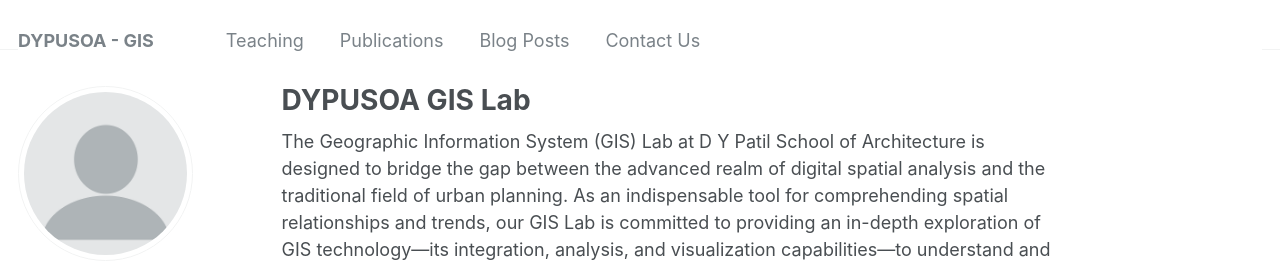
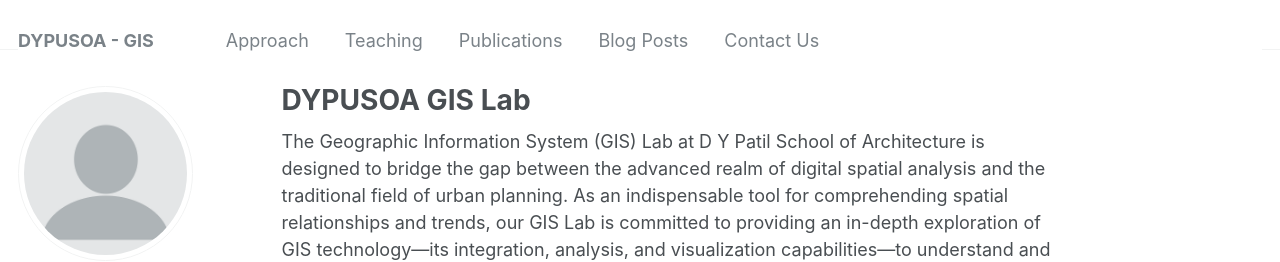
Before and after one commit to DYPUSOA-GIS/DYPUSOA-GIS.github.io, a Jekyll site: the page built from _pages/about.md, in a window 1280 px wide. Shown: the top 262 px of the page. Built offline with Jekyll 4.4.1, drawn with Linux system fonts in a browser that asks for light colours.

Commit message:
Update navigation.yml

```diff
--- a/_data/navigation.yml
+++ b/_data/navigation.yml
@@ -1,5 +1,8 @@
 # main links links
 main:
+  - title: "Approach"
+    url: /cv/
+
   - title: "Teaching"
     url: /teaching/
 
@@ -15,9 +18,5 @@ main:
   - title: #"Portfolio"
     url: #/portfolio/
 
-
-  - title: # "CV"
-    url: # /cv/
-
   - title: # "Guide"
     url: # /markdown/
```
